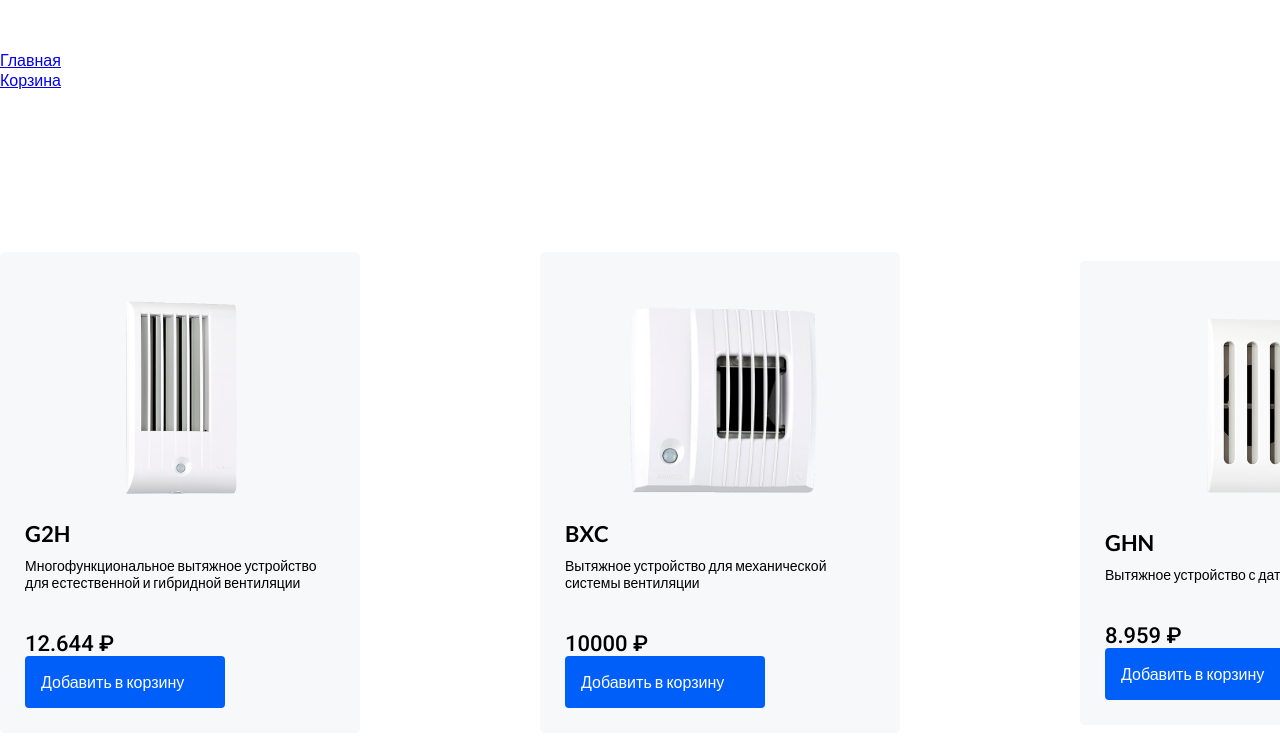
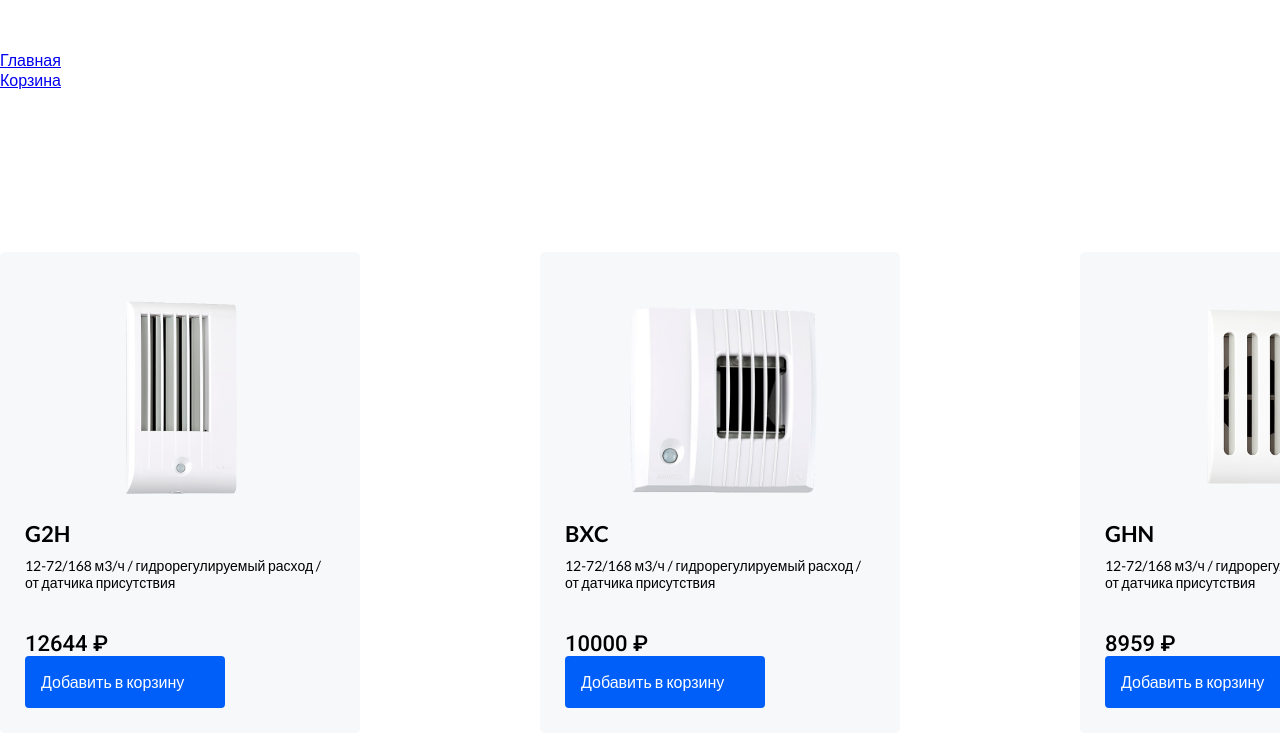
Before and after one commit to GamaRayL/Basket, a React (Create React App) app: page / in a window 1280 px wide. Shown: the top 746 px of the page. Built offline with nearby package versions, Linux system fonts and the light colour scheme.

Commit message:
Redux added

```diff
--- a/package.json
+++ b/package.json
@@ -3,11 +3,13 @@
   "version": "0.1.0",
   "private": true,
   "dependencies": {
+    "@reduxjs/toolkit": "^1.8.1",
     "@testing-library/jest-dom": "^5.16.4",
     "@testing-library/react": "^13.2.0",
     "@testing-library/user-event": "^13.5.0",
     "react": "^18.1.0",
     "react-dom": "^18.1.0",
+    "react-redux": "^8.0.1",
     "react-router-dom": "^6.3.0",
     "react-scripts": "5.0.1",
     "web-vitals": "^2.1.4"
--- a/public/index.html
+++ b/public/index.html
@@ -9,7 +9,7 @@
       href="https://fonts.googleapis.com/css2?family=Lato:ital,wght@0,100;0,300;0,400;0,700;0,900;1,100;1,300;1,400;1,700;1,900&family=Roboto:ital,wght@0,100;0,300;0,400;0,500;0,700;0,900;1,100;1,300;1,400;1,500;1,700;1,900&display=swap"
       rel="stylesheet"
     />
-    <title>Backet</title>
+    <title>Basket</title>
   </head>
   <body>
     <div id="root"></div>
--- a/src/App.jsx
+++ b/src/App.jsx
@@ -3,9 +3,12 @@ import { Header } from "./components/Header";
 import { Basketpage } from "./components/Basketpage";
 import { Homepage } from "./components/Homepage";
 import css from "./styles.module.css";
+import { Provider } from "react-redux";
+import { store } from "./redux";
 
 function App() {
   return (
+    <Provider store={store}>
       <div className={css.app}>
         <Header />
         <Routes>
@@ -13,6 +16,7 @@ function App() {
           <Route path="/basket" element={<Basketpage />} />
         </Routes>
       </div>
+    </Provider>
   );
 }
 
--- /dev/null
+++ b/src/basket.json
@@ -0,0 +1,3 @@
+{
+    "products": []
+}
--- /dev/null
+++ b/src/components/Homepage/Card.jsx
@@ -0,0 +1,33 @@
+import css from "./styles.module.css";
+import { Button } from "../Inputs/Button";
+// import { useState } from "react";
+import { useDispatch } from "react-redux";
+import { setItemInCard } from "../../redux/card/reducer";
+
+export const Card = (props) => {
+  // const [isAdded, setIsAdded] = useState(true);
+  const dispatch = useDispatch();
+  // const handleChanger = () => {
+  //   setIsAdded(false);
+  // };
+
+  const handleClick = (e) => {
+    e.stopPropagation();
+    dispatch(setItemInCard(props));
+  };
+
+  return (
+    <div className={css.card}>
+      <div className={css.cardImage}>
+        <img src={props.image} height="240px" width="240px" alt="" />
+      </div>
+      <p className={css.cardTitle}>{props.name}</p>
+      <p className={css.cardDescription}>{props.description}</p>
+      <p className={css.cardPrice}>{props.price} ₽</p>
+      <Button onClick={handleClick}>
+        Добавить в корзину
+        {/* {isAdded ? "Добавить в корзину" : "Товар добавлен"} */}
+      </Button>
+    </div>
+  );
+};
--- a/src/components/Homepage/Homepage.jsx
+++ b/src/components/Homepage/Homepage.jsx
@@ -1,6 +1,20 @@
-import { configCard } from "./configCard";
-import css from "./styles.module.css"
+import { Card } from "./Card";
+import css from "./styles.module.css";
+import data from "../../data.json";
 
 export const Homepage = () => {
-  return <div className={css.container}>{configCard}</div>;
+  return (
+    <div className={css.container}>
+      {data.products.map((product) => (
+        <Card
+          product={product}
+          key={product.art}
+          name={product.name}
+          image={product.image}
+          price={product.priсe}
+          description={product.description}
+        />
+      ))}
+    </div>
+  );
 };
--- a/src/components/Homepage/configCard.jsx
+++ /dev/null
@@ -1,17 +0,0 @@
-import data from "../../data.json";
-import css from "./styles.module.css";
-import { Button } from "../Inputs/Button";
-
-export const configCard = data.products.map((product) => {
-  return (
-    <div key={product.art} className={css.card}>
-      <div className={css.cardImage}>
-        <img src={product.image} height="240px" width="240px" alt="" />
-      </div>
-      <p className={css.cardTitle}>{product.name}</p>
-      <p className={css.cardDescription}>{product.description_full}</p>
-      <p className={css.cardPrize}>{product.prize} ₽</p>
-      <Button className="outlined">Добавить в корзину</Button>
-    </div>
-  );
-});
--- a/src/components/Homepage/styles.module.css
+++ b/src/components/Homepage/styles.module.css
@@ -26,7 +26,7 @@
     margin-bottom: 40px;
 }
 
-.cardPrize {
+.cardPrice {
     font-size: 22px;
     font-weight: 500;
     font-family: 'Roboto', sans-serif;
--- a/src/data.json
+++ b/src/data.json
@@ -7,7 +7,7 @@
             "description": "12-72/168 м3/ч / гидрорегулируемый расход / от датчика присутствия",
             "description_full": "Многофункциональное вытяжное устройство для естественной и гибридной вентиляции",
             "image": "./images/G2H1065.png",
-            "prize": 12.644
+            "priсe": 12644
         },
         {
             "art": "BXC1065",
@@ -16,7 +16,7 @@
             "description": "12-72/168 м3/ч / гидрорегулируемый расход / от датчика присутствия",
             "description_full": "Вытяжное устройство для механической системы вентиляции",
             "image": "./images/BXC1065.png",
-            "prize": 10000
+            "priсe": 10000
         },
         {
             "art": "GHN1065",
@@ -25,7 +25,7 @@
             "description": "12-72/168 м3/ч / гидрорегулируемый расход / от датчика присутствия",
             "description_full": "Вытяжное устройство с датчиком присутствия",
             "image": "./images/GHN1065.png",
-            "prize": 8.959
+            "priсe": 8959
         }
     ]
 }
--- /dev/null
+++ b/src/redux/card/reducer.js
@@ -0,0 +1,21 @@
+import { createSlice } from "@reduxjs/toolkit";
+
+const cardSlice = createSlice({
+  name: "card",
+  initialState: {
+    itemsInCard: [],
+    reducers: {
+      setItemInCard: (state, action) => {
+        state.itemsInCard.push(action.payload);
+      },
+      deleteItemFromCard: (state, action) => {
+        state.itemsInCard = state.itemsInCard.filter(
+          (product) => product.id !== action.payload
+        );
+      },
+    },
+  },
+});
+
+export const { setItemInCard, deleteItemFromCard } = cardSlice.actions;
+export default cardSlice.reducer;
--- /dev/null
+++ b/src/redux/index.js
@@ -0,0 +1,8 @@
+import { configureStore } from "@reduxjs/toolkit";
+import cardReducer from "./card/reducer";
+
+export const store = configureStore({
+  reducer: {
+    card: cardReducer,
+  },
+});
```
Also changed, not shown: 1 other file (tests, documents, lock files or other folders). Lines whose indentation alone changed are shown as unchanged.
